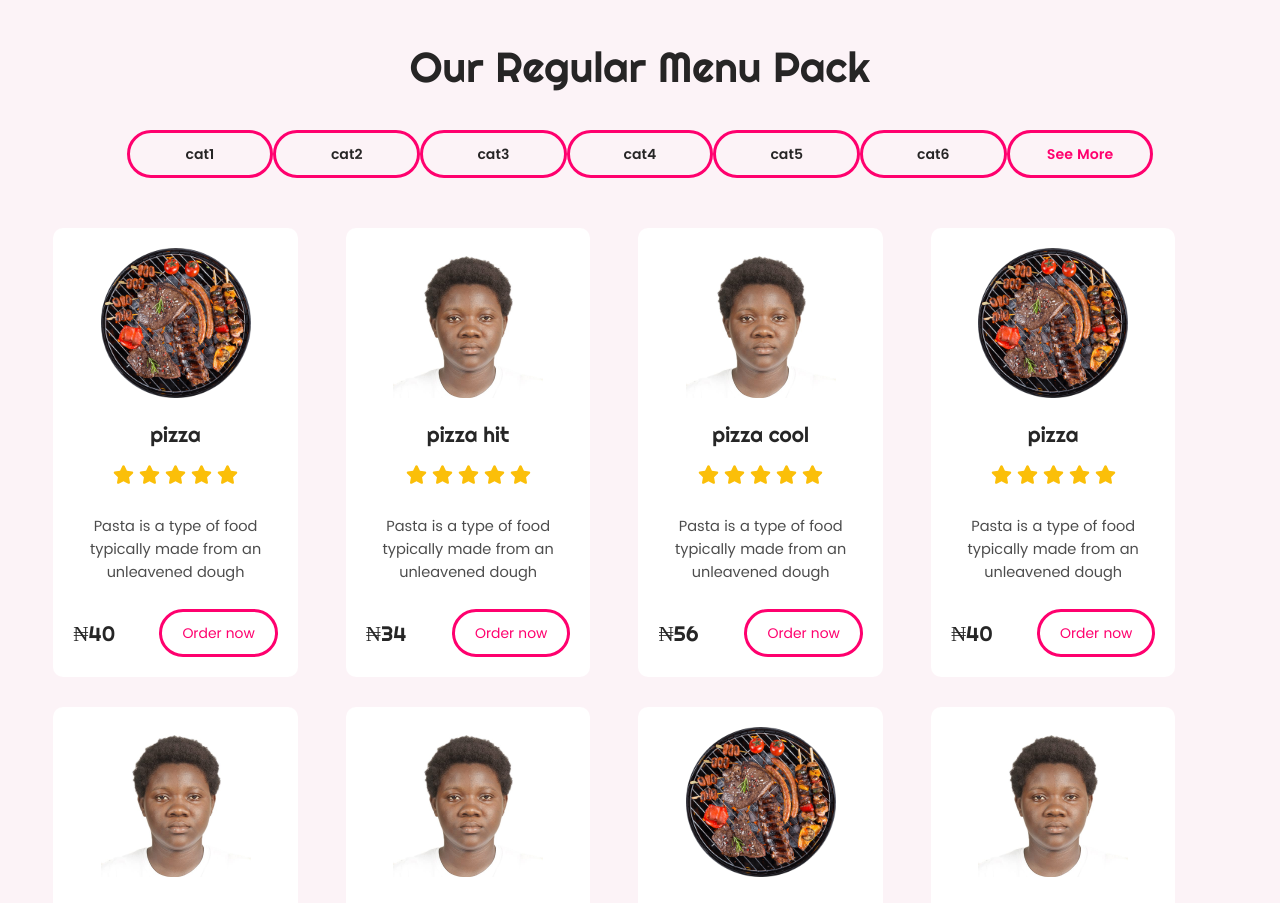
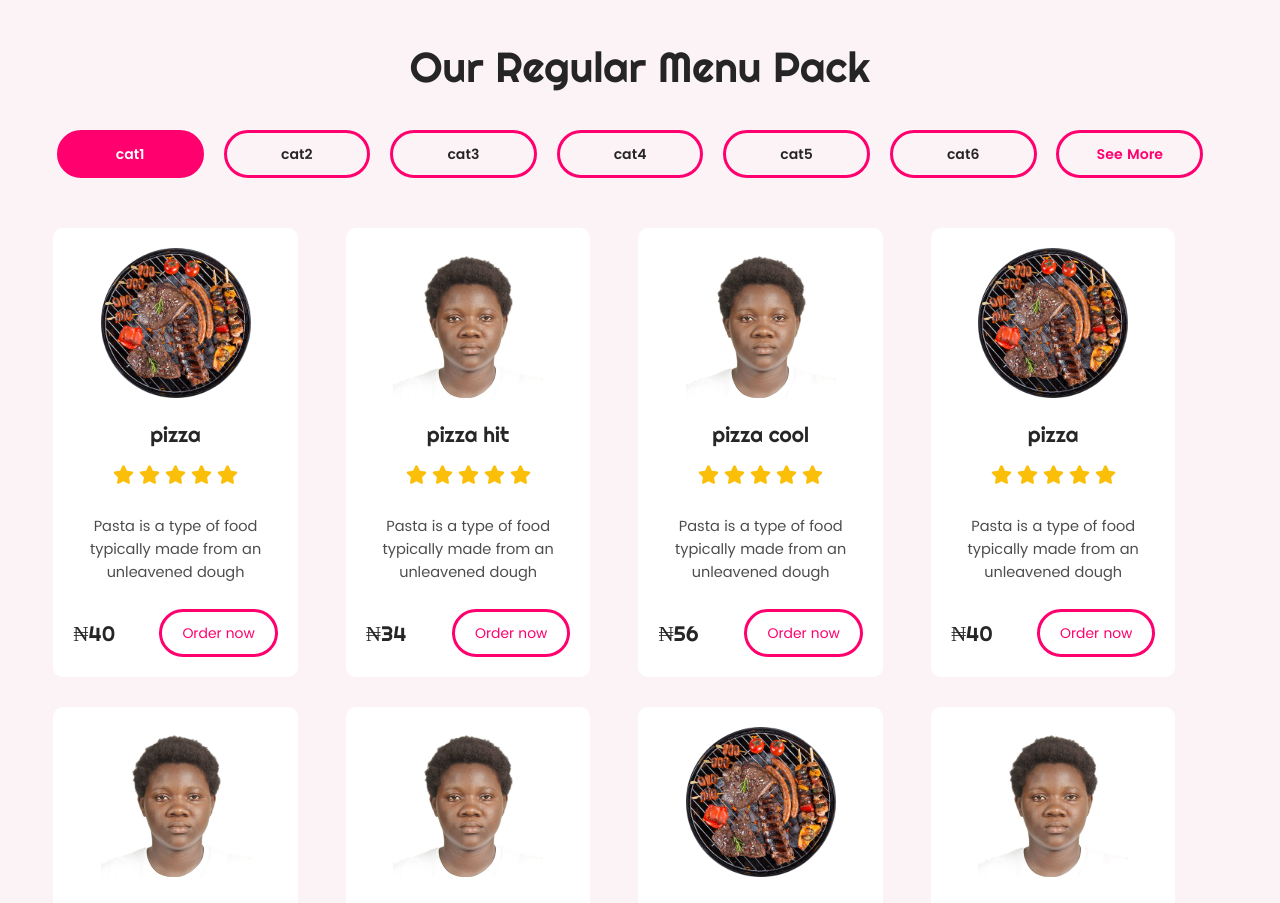
Before and after one commit to dasimems/crispy-cravings, a React (Create React App) app: page / in a window 1280 px wide. Shown: the part 2160-3063 px from the top of the page. Built offline with nearby package versions, Linux system fonts and the light colour scheme; no server answers.

Commit message:
feat: set the cat btn function in the menu pack section

```diff
--- a/src/asset/styles/home.css
+++ b/src/asset/styles/home.css
@@ -298,6 +298,8 @@ button {
   border: 3px solid #ff006e;
   justify-content: center;
   font-family: poppins-semibold;
+  cursor: pointer;
+  margin-right: 1.7%;
 }
 .menu-pack .pack-menus .menu-btn p {
   padding: 0px;
@@ -317,6 +319,10 @@ button {
   justify-content: center;
   color: #ff006e;
 }
+.menu-pack .pack-menus .active-btn {
+  background: #ff006e;
+  color: white;
+}
 .menu-pack .dishes-container {
   margin-top: 50px;
 }
--- a/src/asset/styles/home.scss
+++ b/src/asset/styles/home.scss
@@ -296,6 +296,8 @@
             border: 3px solid getColor("primary");
             justify-content: center;
             font-family: poppins-semibold;
+            cursor: pointer;
+            margin-right: 1.7%;
 
             p{
                 padding: 0px;
@@ -322,6 +324,11 @@
                 color: getColor("primary");
             }
         }
+
+        .active-btn{
+            background: getColor("primary");
+            color: getColor("defaultTwo");
+        }
     }
 
     .dishes-container{
--- a/src/pages/Home.jsx
+++ b/src/pages/Home.jsx
@@ -17,6 +17,7 @@ function Home(props) {
 
     var sliderRef;
     const [productCats, setProductCats] = useState([]);
+    const [presentCat, setPresentCat] = useState("");
 
     var settings = {
       dots: false,
@@ -58,6 +59,7 @@ function Home(props) {
 
       if(productCategories.length < 8){
         setProductCats(productCategories)
+        setPresentCat(productCategories[0].label)
       }else{
 
         var newProdCat = []
@@ -74,6 +76,9 @@ function Home(props) {
           label: "See More",
           icon: <FaPlus />
         })
+
+
+        setPresentCat(newProdCat[0].label)
 
         setProductCats(newProdCat)
 
@@ -268,10 +273,19 @@ function Home(props) {
                         catClassName += " link-btn";
                       }
 
+                      if(presentCat === label){
+                        catClassName += " active-btn"
+
+                      }
+
 
                     return(
 
-                      <Col span={3} key={index} className={catClassName}>
+                      <Col span={3} key={index} className={catClassName} onClick={()=>{
+                        if(label.toLowerCase() !== "see more"){
+                          setPresentCat(label);
+                        }
+                      }}>
 
                         {label.toLowerCase() !=="see more"? <p>{label}</p>: <Link to="/menu">{label}</Link>}
 
```
Also changed, not shown: 1 other file (tests, documents, lock files or other folders).
